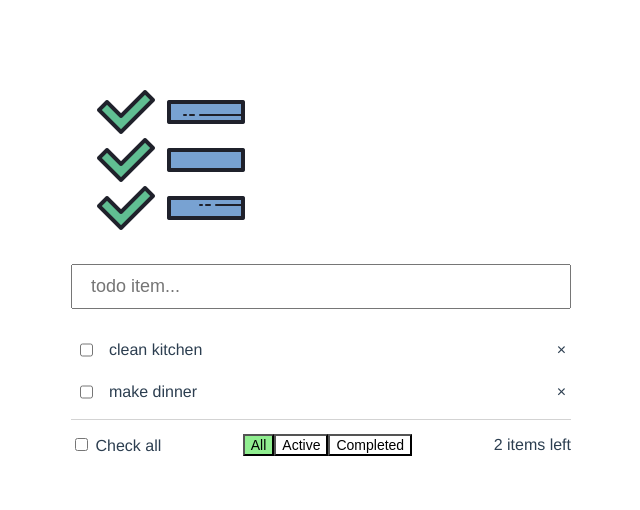
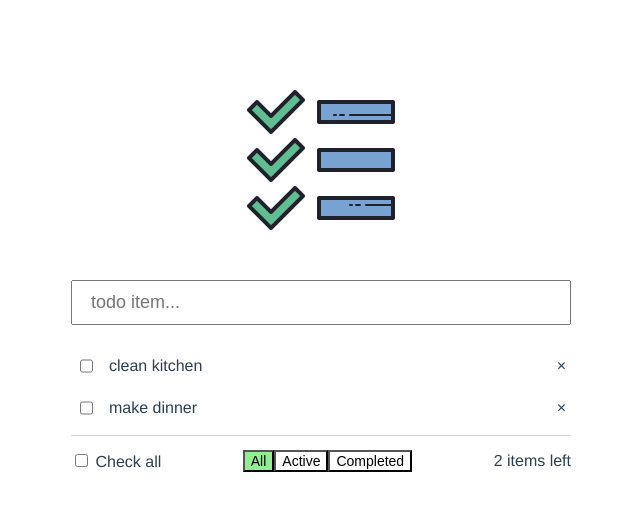
Before and after one commit to ash-old/Todo-List, a Vue app: page / in a window 1280 px wide. Shown: the top 510 px of the page, without its empty margins (319-959 px from the left). Built offline with nearby package versions, Linux system fonts and the light colour scheme.

Commit message:
todo app working with animations

```diff
--- a/src/App.vue
+++ b/src/App.vue
@@ -12,7 +12,6 @@ export default {
   name: 'App',
   data(){
     return{
-      // newTodo: "",
 
     }
   },
@@ -24,7 +23,8 @@ export default {
 
 <style>
 .logo{
-  justify-content: center;
+  margin: 10px auto 20px;
+    display: block;
 }
 
 * {
@@ -40,9 +40,7 @@ export default {
   font-family: Avenir, Helvetica, Arial, sans-serif;
   -webkit-font-smoothing: antialiased;
   -moz-osx-font-smoothing: grayscale;
-  /* text-align: center; */
   color: #2c3e50;
   margin-top: 60px;
-  /* font-size: 15px; */
 }
 </style>
--- a/src/components/todoList.vue
+++ b/src/components/todoList.vue
@@ -121,11 +121,6 @@ export default {
 
 <style lang="css">
 
-.container{
-  /* display: flex;
-  align-content: center; */
-}
-
 .todo-input {
   width:100%;
   padding: 10px 18px;
--- a/src/main.js
+++ b/src/main.js
@@ -3,6 +3,8 @@ import App from './App.vue'
 
 Vue.config.productionTip = false
 
+// export const eventBus = new Vue();
+
 new Vue({
   render: h => h(App),
 }).$mount('#app')
```
Also changed, not shown: src/components/todoItem.vue (+2 -28 lines).
